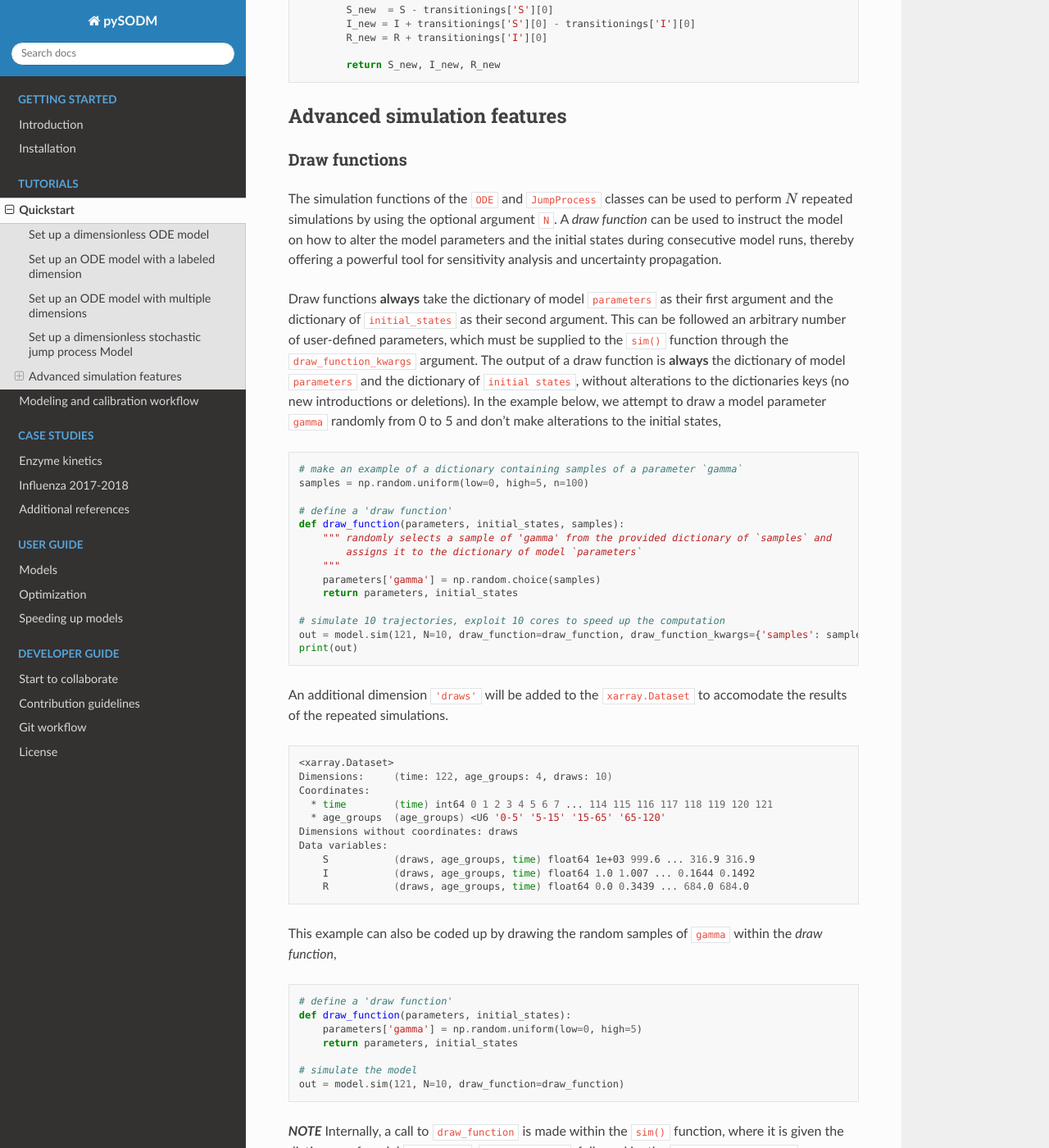
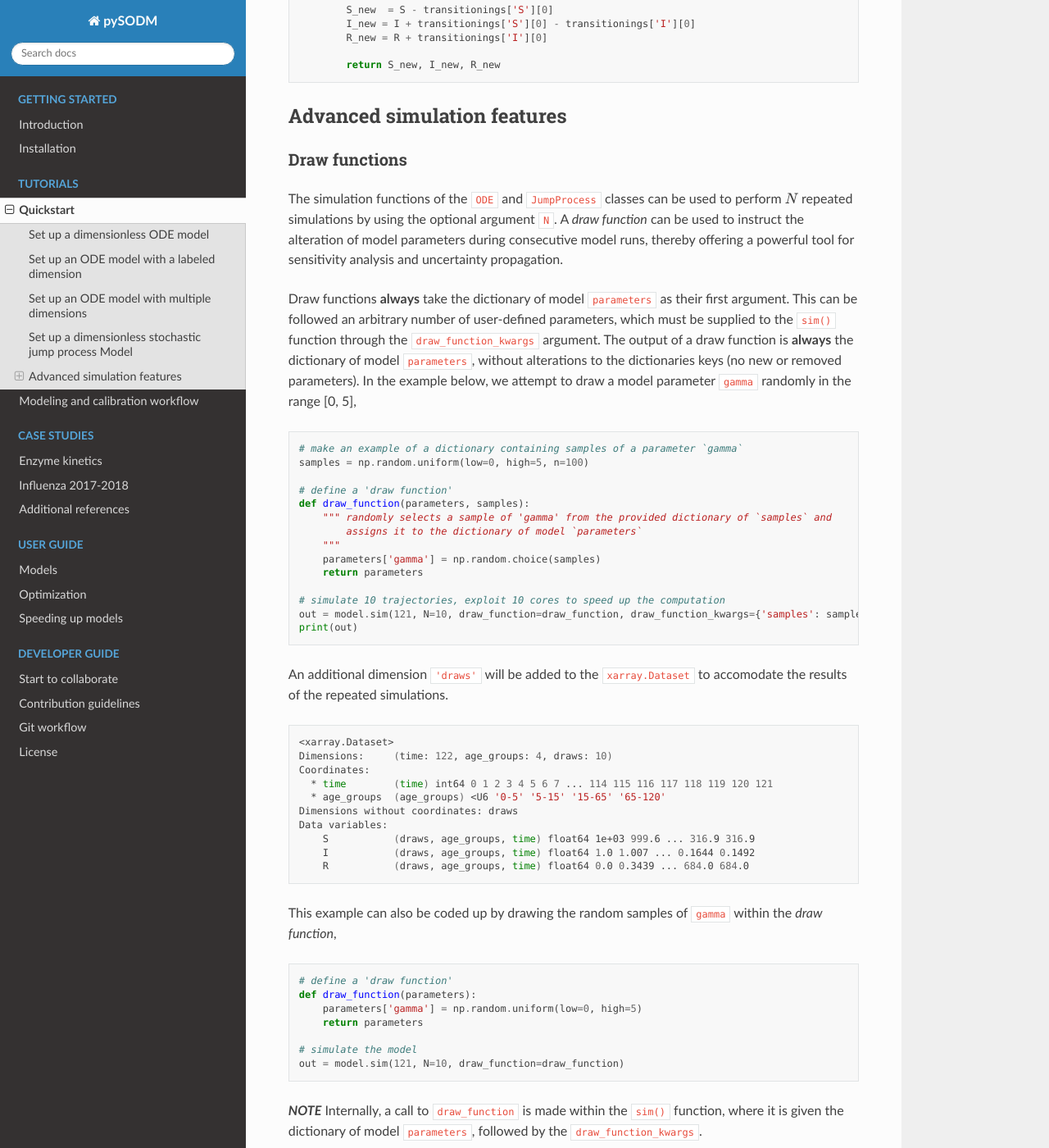
Before and after one commit to twallema/pySODM, a Sphinx documentation site: the page built from docs/quickstart.md, in a window 1280 px wide and 1400 px high, scrolled down 5976 px. Shown: the whole window at 82% size. Built offline with Sphinx 7.4.7 and the Read the Docs theme 3.1.0, drawn with Linux system fonts in a browser that asks for light colours.

Commit message:
update quickstart

````diff
--- a/docs/quickstart.md
+++ b/docs/quickstart.md
@@ -255,21 +255,21 @@ class SIR(JumpProcess):
 
 ### Draw functions
 
-The simulation functions of the `ODE` and `JumpProcess` classes can be used to perform {math}`N` repeated simulations by using the optional argument `N`. A *draw function* can be used to instruct the model on how to alter the model parameters and the initial states during consecutive model runs, thereby offering a powerful tool for sensitivity analysis and uncertainty propagation.
+The simulation functions of the `ODE` and `JumpProcess` classes can be used to perform {math}`N` repeated simulations by using the optional argument `N`. A *draw function* can be used to instruct the alteration of model parameters during consecutive model runs, thereby offering a powerful tool for sensitivity analysis and uncertainty propagation.
 
-Draw functions **always** take the dictionary of model `parameters` as their first argument and the dictionary of `initial_states` as their second argument. This can be followed an arbitrary number of user-defined parameters, which must be supplied to the `sim()` function through the `draw_function_kwargs` argument. The output of a draw function is **always** the dictionary of model `parameters` and the dictionary of `initial states`, without alterations to the dictionaries keys (no new introductions or deletions). In the example below, we attempt to draw a model parameter `gamma` randomly from 0 to 5 and don't make alterations to the initial states,
+Draw functions **always** take the dictionary of model `parameters` as their first argument. This can be followed an arbitrary number of user-defined parameters, which must be supplied to the `sim()` function through the `draw_function_kwargs` argument. The output of a draw function is **always** the dictionary of model `parameters`, without alterations to the dictionaries keys (no new or removed parameters). In the example below, we attempt to draw a model parameter `gamma` randomly in the range [0, 5],
 
 ```python
 # make an example of a dictionary containing samples of a parameter `gamma`
 samples = np.random.uniform(low=0, high=5, n=100)
 
 # define a 'draw function'
-def draw_function(parameters, initial_states, samples):
+def draw_function(parameters, samples):
     """ randomly selects a sample of 'gamma' from the provided dictionary of `samples` and
         assigns it to the dictionary of model `parameters`
     """
     parameters['gamma'] = np.random.choice(samples)
-    return parameters, initial_states
+    return parameters
 
 # simulate 10 trajectories, exploit 10 cores to speed up the computation
 out = model.sim(121, N=10, draw_function=draw_function, draw_function_kwargs={'samples': samples}, processes=10)
@@ -295,14 +295,14 @@ This example can also be coded up by drawing the random samples of `gamma` withi
 
 ```python
 # define a 'draw function'
-def draw_function(parameters, initial_states):
+def draw_function(parameters):
     parameters['gamma'] = np.random.uniform(low=0, high=5)
-    return parameters, initial_states
+    return parameters
 
 # simulate the model
 out = model.sim(121, N=10, draw_function=draw_function)
 ```
-**_NOTE_** Internally, a call to `draw_function` is made within the `sim()` function, where it is given the dictionary of model `parameters`, `initial_states`, followed by the `draw_function_kwargs`.
+**_NOTE_** Internally, a call to `draw_function` is made within the `sim()` function, where it is given the dictionary of model `parameters`, followed by the `draw_function_kwargs`.
 
 ### Time-dependent parameter functions
 
````
